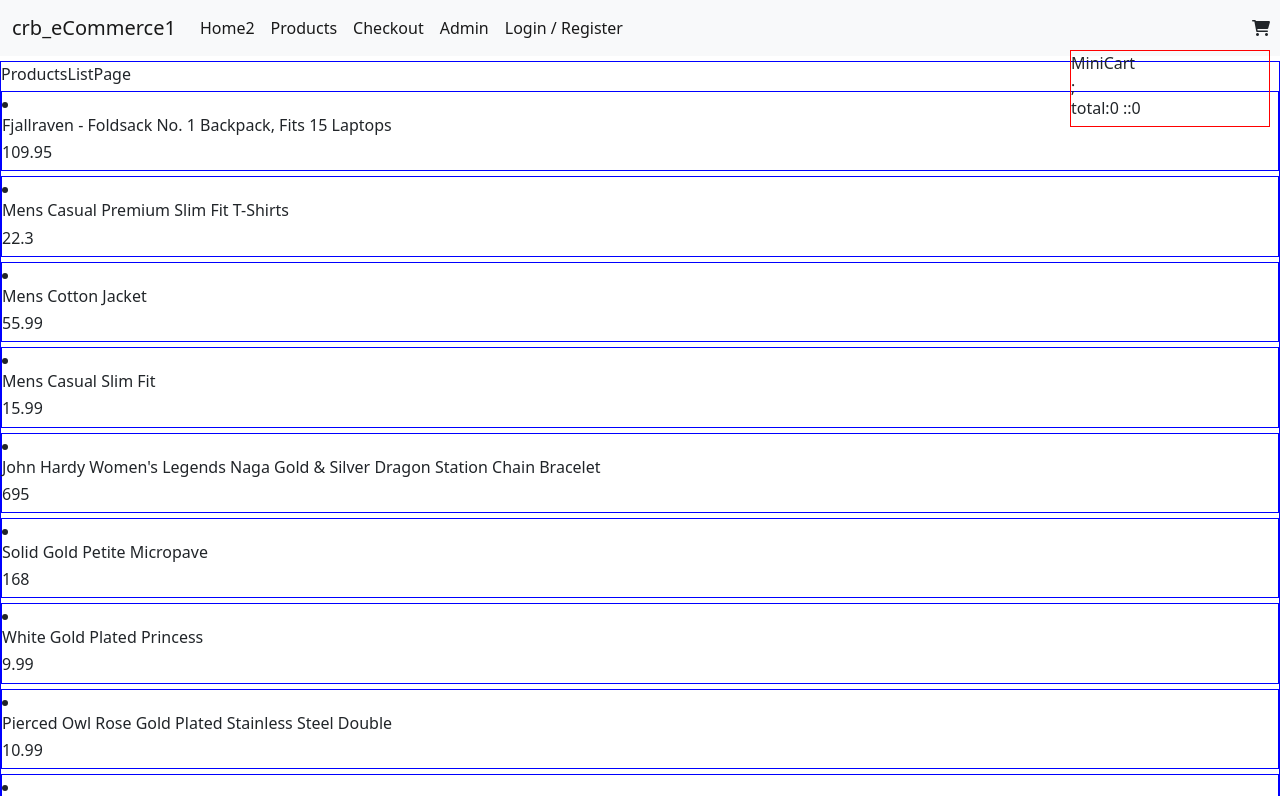
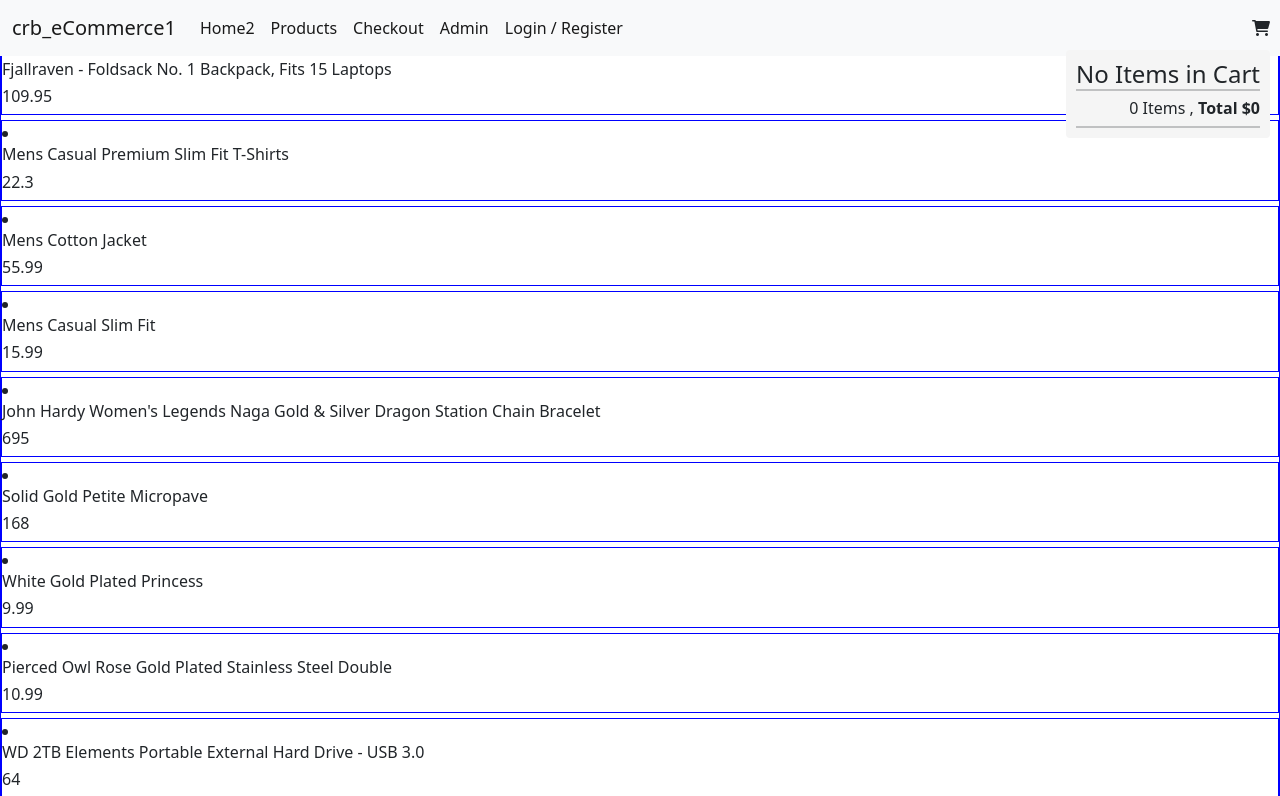
Before and after one commit to crbwebdevonly/crb_portfolio_e_commerce1, a React (Create React App) app in the folder client/: page /productslist in a window 1280 px wide. Shown: the top 796 px of the page. Built offline with nearby package versions, Linux system fonts and the light colour scheme.

Commit message:
minicart2

```diff
--- a/client/src/components/MiniCart.js
+++ b/client/src/components/MiniCart.js
@@ -5,24 +5,43 @@ import { CheckoutContext } from "../context/CheckoutContext";
 
 const MiniCart = () => {
 	//============
-	const { cartItems, totalQty, totalAmount } = useContext(CheckoutContext);
+	const {
+		cartItems,
+		totalQty,
+		totalAmount,
+		removeItem,
+		toggleShowMiniCart,
+	} = useContext(CheckoutContext);
 	//============
 	//============
 	//============
 	//============
 	//============
+
 	//============
 	return (
-		<StyledWrapper>
-			<div>MiniCart</div>;
+		<StyledWrapper className="rounded-2">
+			{/* <div>MiniCart</div> */}
+			{cartItems.length < 1 && <h4>No Items in Cart</h4>}
 			{cartItems.map((e) => (
-				<li>
-					<h6>{e.price}</h6>
+				<li key={e.id}>
+					<i
+						className="fa-solid fa-trash-can text-danger "
+						onClick={() => {
+							removeItem(e.id);
+						}}
+					></i>
+					<h5>{e.title}</h5>
+					<h6>${e.price}</h6>
 				</li>
 			))}
-			<h6>
-				total:{totalQty} ::{totalAmount}
-			</h6>
+			<hr />
+			<hr />
+			<h4 className="text-end fs-6 py-2">
+				{totalQty} Items ,<span> Total ${totalAmount}</span>
+			</h4>
+			<hr />
+			<hr />
 		</StyledWrapper>
 	);
 };
@@ -31,9 +50,47 @@ export default MiniCart;
 
 const StyledWrapper = styled.div`
 	position: fixed;
-	border: 1px solid red;
+	/* border: 1px solid red; */
+	padding: 10px;
 	top: 50px;
 	right: 10px;
-	width: 200px;
-	background-color: grrey;
+	max-width: 300px;
+	background-color: whitesmoke;
+	list-style: none;
+	z-index: 9;
+	* {
+		padding: 0;
+		margin: 0;
+		box-sizing: border-box;
+	}
+
+	li {
+		display: flex;
+		justify-content: space-between;
+		align-items: center;
+		padding: 5px;
+		gap: 10px;
+		border-bottom: 1px solid grey;
+	}
+	i {
+		/* color: tomato; */
+		cursor: pointer;
+		transition: all 0.2s ease-in-out;
+		&:hover {
+			transform: scale(0.8);
+		}
+	}
+	h5 {
+		font-size: 0.7rem;
+		margin-right: auto;
+	}
+	h6 {
+		font-size: 0.8rem;
+	}
+	h4 {
+		font-weight: normal;
+		span {
+			font-weight: bolder;
+		}
+	}
 `;
--- a/client/src/components/NavBar.js
+++ b/client/src/components/NavBar.js
@@ -62,7 +62,7 @@ const NavBar = () => {
 	//============
 	return (
 		<StyledWrapper>
-			<nav className="navbar navbar-expand-md navbar-light bg-light">
+			<nav className="navbar navbar-expand-md navbar-light bg-light ">
 				<div className="container-fluid">
 					<div className="navbar-brand" onClick={testFetch}>
 						crb_eCommerce1
@@ -172,6 +172,12 @@ const NavBar = () => {
 export default NavBar;
 
 const StyledWrapper = styled.div`
+	/* nav { */
+	position: fixed;
+	top: 0;
+	z-index: 2;
+	width: 100%;
+	/* } */
 	.navbar-toggler {
 		/* border: 1px solid red; */
 		margin-left: auto;
@@ -188,6 +194,7 @@ const StyledWrapper = styled.div`
 	}
 
 	.cart {
+		/* z-index: 3; */
 		position: absolute;
 		top: 20px;
 		right: 10px;
--- a/client/src/context/CheckoutContext.js
+++ b/client/src/context/CheckoutContext.js
@@ -9,6 +9,7 @@ export const CheckoutContext = createContext();
 //============
 const initialState = {
 	cartItems: [],
+	showMiniCart: false,
 	totalQty: 0,
 	totalAmount: 0,
 };
@@ -21,18 +22,31 @@ export const CheckoutContextProvider = ({ children }) => {
 	//============
 	//============
 	const addItem = (item) => {
+		console.log("add-dispatch");
+
 		dispatch({ type: "ADD_ITEM", payload: item });
+	};
+	//============
+	//============
+	const removeItem = (id) => {
+		dispatch({ type: "REMOVE_ITEM", payload: id });
+	};
+	//============
+	//============
+	const toggleShowMiniCart = () => {
+		dispatch({ type: "TOGGLE_MINI_CART" });
 	};
 	//============
 	//============
 	//============
 	//============
 	//============
-	//============
-	//============
-	//============
-	//============
-	const contextValues = { ...state, addItem };
+	const contextValues = {
+		...state,
+		addItem,
+		removeItem,
+		toggleShowMiniCart,
+	};
 	//============
 	//============
 	return (
--- a/client/src/context/CheckoutContextReducer.js
+++ b/client/src/context/CheckoutContextReducer.js
@@ -1,6 +1,8 @@
 export const CheckoutContextReducer = (state, action) => {
+	let { cartItems, showMiniCart, totalQty, totalAmount } = state;
+
 	if (action.type === "ADD_ITEM") {
-		let { cartItems, totalQty, totalAmount } = state;
+		console.log("add-reducer");
 		cartItems = [...cartItems, action.payload];
 		totalQty = cartItems.length;
 		let amt = 0;
@@ -8,7 +10,22 @@ export const CheckoutContextReducer = (state, action) => {
 			amt += e.price;
 		});
 		totalAmount = amt;
-
+		return { ...state, cartItems, totalQty, totalAmount };
+	}
+	if (action.type === "REMOVE_ITEM") {
+		cartItems = cartItems.filter((e) => e.id !== action.payload);
+		totalQty = cartItems.length;
+		let amt = 0;
+		totalAmount = cartItems.forEach((e) => {
+			amt += e.price;
+		});
+		totalAmount = amt;
+		return { ...state, cartItems, totalQty, totalAmount };
+	}
+	if (action.type === "TOGGLE_MINI_CART") {
+		return { ...state, showMiniCart: !showMiniCart };
+	}
+	if (action.type === "kkk_ITEM") {
 		return { ...state, cartItems, totalQty, totalAmount };
 	} else return state;
 };
--- a/client/src/pages/ProductsListPage.js
+++ b/client/src/pages/ProductsListPage.js
@@ -11,6 +11,7 @@ const ProductsListPage = () => {
 			<div>ProductsListPage</div>
 			{fakeProducts.map((e) => (
 				<li
+					key={e.id}
 					onClick={() => {
 						addItem(e);
 					}}
```
